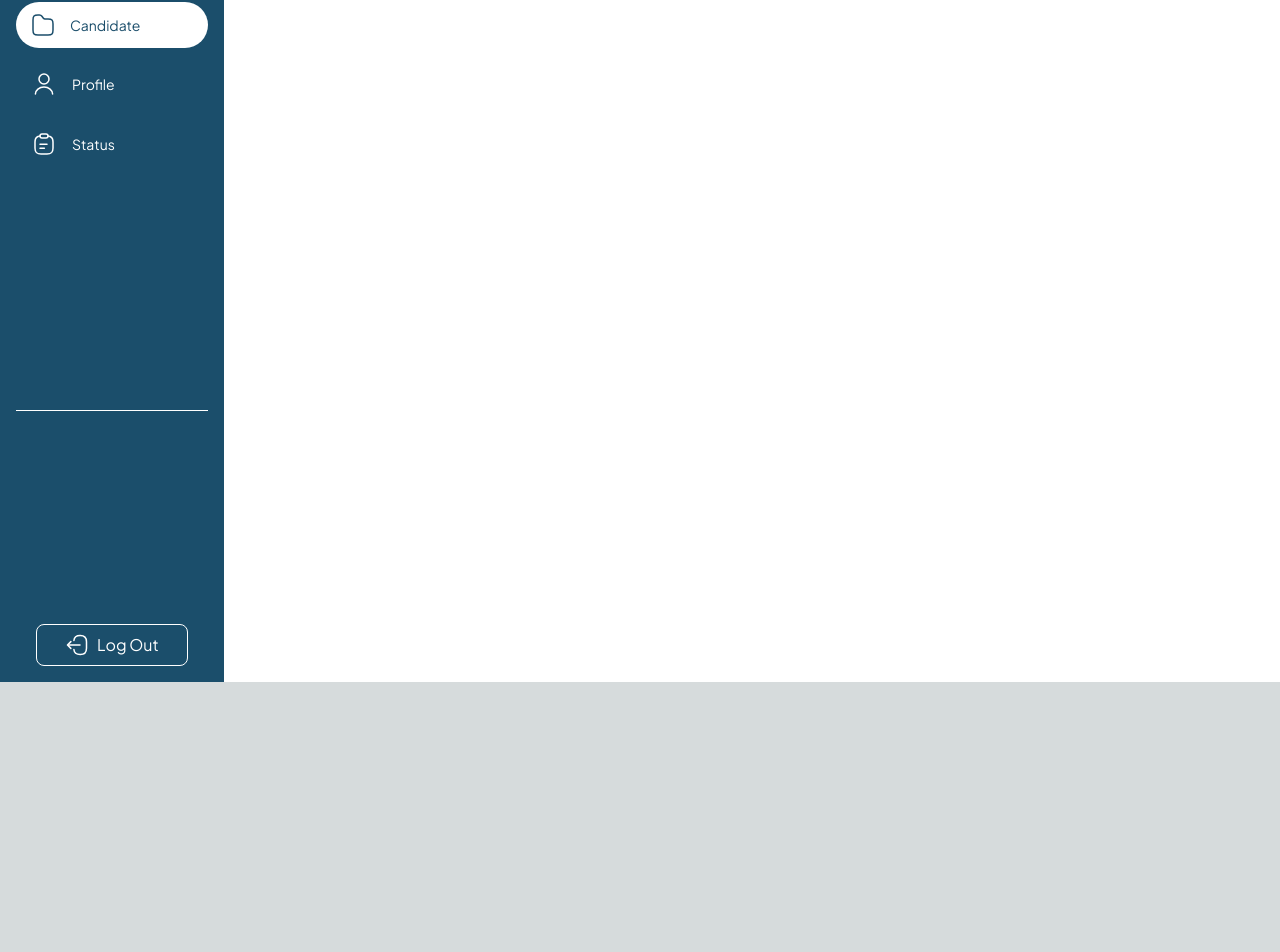
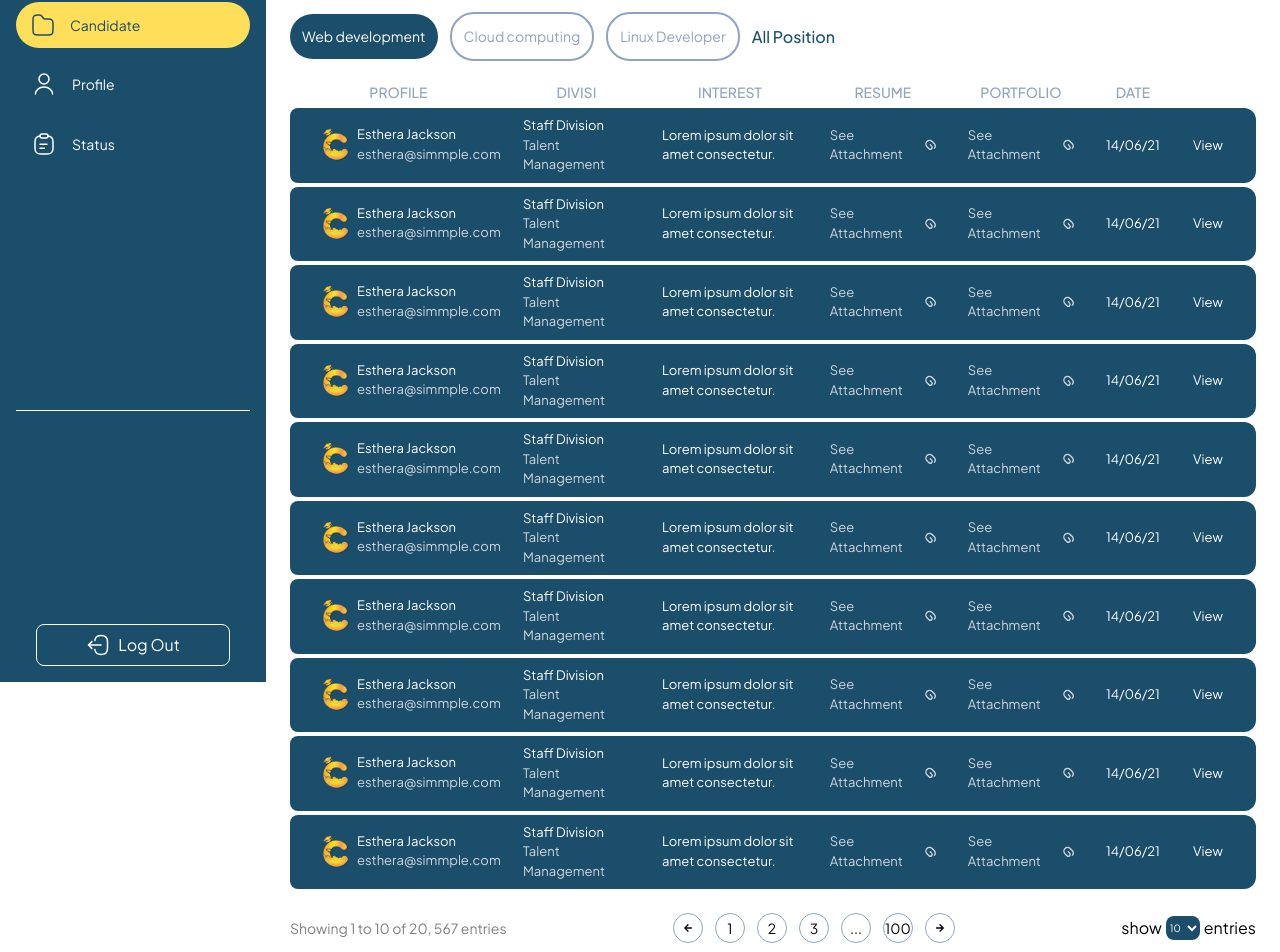
Before and after one commit to candidatecollege/candidate-college, a Next.js app: page /careers/admin/dashboard in a window 1280 px wide. Shown: the part 118-1070 px from the top of the page. Before the commit the page ends 800 px from the top, so only its background shows below. Built offline with nearby package versions, Linux system fonts and the light colour scheme.

Commit message:
feat&fix: mengubah sidebar menjadi fixed, menslicing tabel pagination sesuai design, sejauh ini sudah selesai

```diff
--- a/package.json
+++ b/package.json
@@ -29,6 +29,7 @@
     "react-dom": "18.2.0",
     "react-gtm-module": "^2.0.11",
     "react-horizontal-scrolling-menu": "^4.1.0",
+    "react-icons": "^5.0.1",
     "sweetalert2": "^11.7.27",
     "swiper": "^10.1.0",
     "tailwind-scrollbar-hide": "^1.1.7",
--- a/src/app/careers/admin/(main)/dashboard/page.tsx
+++ b/src/app/careers/admin/(main)/dashboard/page.tsx
@@ -1,44 +1,90 @@
 "use client";
 
-import Image from "next/image";
-import { Notification, Search } from "@/components/admin/dashboard/svg";
+import Profile from "@/components/admin/dashboard/Profile";
+import SearchNav from "@/components/admin/dashboard/SearchNav";
+import Table from "@/components/admin/dashboard/Table";
+import Pagination from "@/components/admin/dashboard/Pagination";
+
+const categories = [
+  {
+    title: "Web development",
+    active: true,
+  },
+  {
+    title: "Cloud computing",
+    active: false,
+  },
+  {
+    title: "Linux Developer",
+    active: false,
+  },
+];
 
 export default function DashboardPage() {
   return (
-    <section className="p-6 py-4  w-full">
-      <div className="flex items-center justify-between">
+    <main className="p-6 py-4 ml-[266px] hidden lg:block">
+      {/* Bagian header */}
+      <section className="flex items-center justify-between">
         <div className="py-4">
-          <h1 className="text-[57px] leading-[58px]">Candidate</h1>
+          <h1 className="text-[57px] font-normal leading-[58px]">Candidate</h1>
           <span className="text-[16px] text-gray">
             Reporting of your candidate
           </span>
         </div>
         <div className="flex">
-          <div className="border-r  flex gap-4 px-8 border-r-primary">
-            <button className="rounded-full border border-gray p-4">
-              <Search />
-            </button>
-            <button className="rounded-full border border-gray p-4">
-              <Notification />
-            </button>
-          </div>
-          <div className="flex pl-14 items-center gap-4">
-            <div className="text-[14px] leading-[16px]">
-              <h3 className="text-end text-primary font-semibold">Sabina</h3>
-              <span className="text-gray">Human Resources</span>
-            </div>
-            <div className="w-[55px] h-[55px]  !box-border p-2 border-gray rounded-full border">
-              <Image
-                alt="Foto profile"
-                className="w-full h-full"
-                src={"/logo/logo-cc.png"}
-                width={100}
-                height={100}
-              />
-            </div>
-          </div>
+          <SearchNav />
+          <Profile />
         </div>
-      </div>
-    </section>
+      </section>
+
+      <section>
+        <ul className="flex items-center gap-3 flex-wrap">
+          {categories.map(({ title, active }, index) => {
+            return (
+              <li key={index}>
+                <button
+                  className={`${
+                    active
+                      ? "bg-primary  text-white"
+                      : "bg-transparent border-gray border-2 text-gray"
+                  } text-[14px] rounded-3xl p-3`}
+                >
+                  {title}
+                </button>
+              </li>
+            );
+          })}
+          <li className="text-primary font-medium">
+            <button>All Position</button>
+          </li>
+        </ul>
+      </section>
+
+      <section>
+        <Table />
+      </section>
+      <section className="flex items-center justify-between pt-5">
+        <div>
+          <span className="text-[#00000081] text-[14px]">
+            Showing 1 to 10 of 20, 567 entries
+          </span>
+        </div>
+        <div>
+          <Pagination />
+        </div>
+        <div className="flex gap-1">
+          <span>show</span>
+          <select
+            className="bg-primary text-white rounded-lg text-[10px]"
+            name=""
+            id=""
+          >
+            <option defaultChecked>10</option>
+            <option defaultChecked>20</option>
+          </select>
+          <span>entries</span>
+        </div>
+      </section>
+    </main>
   );
 }
--- a/src/app/careers/admin/(main)/layout.tsx
+++ b/src/app/careers/admin/(main)/layout.tsx
@@ -1,7 +1,6 @@
 "use client";
-import ContentSidebar from "@/components/admin/dashboard/ContentSidebar";
-import HeaderSidebar from "@/components/admin/dashboard/HeaderSidebar";
-import { Logout } from "@/components/admin/dashboard/svg";
+
+import Sidebar from "@/components/admin/dashboard/Sidebar";
 
 export default function AdminLayout({
   children,
@@ -9,30 +8,18 @@ export default function AdminLayout({
   children: React.ReactNode;
 }) {
   return (
-    <main className="bg-white box-border w-full min-h-screen flex text-black">
-      {/* sidebar */}
-      <aside className="w-[266px] p-4 flex flex-col  bg-primary  text-white">
-        {/* sidebar bagian top */}
-        <div className="h-full">
-          {/* logo header sidebar */}
-          <HeaderSidebar />
-
-          {/* content sidebar */}
-          <ul className="flex flex-col gap-3 w-full mt-6">
-            <ContentSidebar />
-          </ul>
-        </div>
-
-        {/* sidebar bagian bottom */}
-        <div className="px-5 border-t h-1/2 items-end flex ">
-          <button className="flex justify-center rounded-lg p-2 border w-full gap-2">
-            <Logout /> <span>Log Out</span>
-          </button>
-        </div>
-      </aside>
-
-      {/* body content */}
-      {children}
-    </main>
+    <>
+      <main className="bg-white box-border lg:block hidden w-full min-h-screen   text-black">
+        {/* sidebar */}
+        <Sidebar />
+        {/* body content */}
+        {children}
+      </main>
+      <main className="lg:hidden flex items-center w-full min-h-screen justify-center">
+        <h1 className="text-primary">
+          Mobile version is not available now, please open in desktop 😥
+        </h1>
+      </main>
+    </>
   );
 }
--- a/src/components/admin/dashboard/ContentSidebar.tsx
+++ b/src/components/admin/dashboard/ContentSidebar.tsx
@@ -49,7 +49,7 @@ export default function ContentSidebar() {
         key={index}
         href={path}
         className={`flex items-center gap-4 cursor-pointer ${
-          path === pathname ? "bg-white" : ""
+          path === pathname ? "bg-secondary" : ""
         } px-4 py-3 rounded-3xl`}
       >
         {icon}
@@ -63,8 +63,4 @@ export default function ContentSidebar() {
       </Link>
     );
   });
-  // <li className="flex items-center gap-4">
-  //   <FolderSvg />
-  //   <h2 className="text-[14px] leading-[20px]">Candidate</h2>
-  // </li>
 }
--- /dev/null
+++ b/src/components/admin/dashboard/Pagination.tsx
@@ -0,0 +1,34 @@
+import { FaArrowLeft, FaArrowRight } from "react-icons/fa";
+import PaginationNum from "./PaginationNum";
+
+export default function Pagination() {
+  return (
+    <ul className="flex gap-3">
+      <li>
+        <PaginationNum>
+          <FaArrowLeft />
+        </PaginationNum>
+      </li>
+      <li>
+        <PaginationNum>1</PaginationNum>
+      </li>
+      <li>
+        <PaginationNum>2</PaginationNum>
+      </li>
+      <li>
+        <PaginationNum>3</PaginationNum>
+      </li>
+      <li>
+        <PaginationNum>...</PaginationNum>
+      </li>
+      <li>
+        <PaginationNum>100</PaginationNum>
+      </li>
+      <li>
+        <PaginationNum>
+          <FaArrowRight />
+        </PaginationNum>
+      </li>
+    </ul>
+  );
+}
--- /dev/null
+++ b/src/components/admin/dashboard/PaginationNum.tsx
@@ -0,0 +1,11 @@
+export default function PaginationNum({
+  children,
+}: {
+  children: React.ReactNode;
+}) {
+  return (
+    <button className="border border-gray w-[30px] h-[30px] p-[10px] text-ellipsis leading-none text-[14px] flex justify-center items-center rounded-[50%]">
+      {children}
+    </button>
+  );
+}
--- /dev/null
+++ b/src/components/admin/dashboard/Profile.tsx
@@ -0,0 +1,26 @@
+import { Poppins } from "next/font/google";
+import Image from "next/image";
+
+const poppins = Poppins({ weight: "600", subsets: ["devanagari"] });
+
+export default function Profile() {
+  return (
+    <div className="flex pl-10  items-center gap-4">
+      <div className="text-[14px] font-semibold leading-[16px]">
+        <h3 className="text-end text-primary font-semibold">Sabina</h3>
+        <span className={`text-[#1b4e6b8a] ${poppins.className}`}>
+          Human Resources
+        </span>
+      </div>
+      <div className="w-[55px] h-[55px]  !box-border p-2 border-gray rounded-full border">
+        <Image
+          alt="Foto profile"
+          className="w-full h-full"
+          src={"/logo/logo-cc.png"}
+          width={100}
+          height={100}
+        />
+      </div>
+    </div>
+  );
+}
--- /dev/null
+++ b/src/components/admin/dashboard/SearchNav.tsx
@@ -0,0 +1,14 @@
+import { Notification, Search } from "./svg";
+
+export default function SearchNav() {
+  return (
+    <div className="border-r  flex gap-4 px-8 border-r-primary">
+      <button className="rounded-full border border-gray p-4">
+        <Search />
+      </button>
+      <button className="rounded-full border border-gray p-4">
+        <Notification />
+      </button>
+    </div>
+  );
+}
--- /dev/null
+++ b/src/components/admin/dashboard/Sidebar.tsx
@@ -0,0 +1,27 @@
+import ContentSidebar from "./ContentSidebar";
+import HeaderSidebar from "./HeaderSidebar";
+import { Logout } from "./svg";
+
+export default function Sidebar() {
+  return (
+    <aside className="w-[266px] fixed inset-y-0 p-4 flex flex-col  bg-primary  text-white">
+      {/* sidebar bagian top */}
+      <div className="h-full">
+        {/* logo header sidebar */}
+        <HeaderSidebar />
+
+        {/* content sidebar */}
+        <ul className="flex flex-col gap-3 w-full mt-6">
+          <ContentSidebar />
+        </ul>
+      </div>
+
+      {/* sidebar bagian bottom */}
+      <div className="px-5 border-t h-1/2 items-end flex ">
+        <button className="flex justify-center rounded-lg p-2 border w-full gap-2">
+          <Logout /> <span>Log Out</span>
+        </button>
+      </div>
+    </aside>
+  );
+}
--- /dev/null
+++ b/src/components/admin/dashboard/Table.tsx
@@ -0,0 +1,74 @@
+import Image from "next/image";
+import { Attachment } from "./svg";
+
+export default function Table() {
+  return (
+    <div className="overflow-x-auto w-full">
+      <table className="mt-4 w-full border-separate  border-spacing-x-0 border-spacing-y-1">
+        <thead>
+          <tr className="text-[14px] font-medium text-gray">
+            <td className="text-center">PROFILE</td>
+            <td className="text-center">DIVISI</td>
+            <td className="text-center">INTEREST</td>
+            <td className="text-center">RESUME</td>
+            <td className="text-center">PORTFOLIO</td>
+            <td className="text-center">DATE</td>
+            <td className="w-11"></td>
+          </tr>
+        </thead>
+        <tbody className="text-[13px] text-white ">
+          {new Array(10).fill(0).map((_, index) => {
+            return (
+              <tr
+                key={index}
+                className="border border-collapse rounded-xl overflow-hidden"
+              >
+                <td className="px-4 py-2 pl-8 rounded-s-lg bg-primary">
+                  <div className="flex gap-2">
+                    <Image
+                      src="/logo/logo-cc.png"
+                      className="w-[27px] object-cover h-[40px]"
+                      width={100}
+                      height={100}
+                      alt="Foto Profile"
+                    />
+                    <div className="flex flex-col">
+                      <span>Esthera Jackson</span>
+                      <span className="text-[#D1D5DB]">
+                        esthera@simmple.com
+                      </span>
+                    </div>
+                  </div>
+                </td>
+
+                <td className="px-4 py-2 bg-primary">
+                  <div className="flex flex-col">
+                    <span>Staff Division</span>
+                    <span className="text-[#D1D5DB]">Talent Management</span>
+                  </div>
+                </td>
+                <td className="bg-primary px-4 py-2 max-w-[200px]">
+                  Lorem ipsum dolor sit amet consectetur.
+                </td>
+                <td className="px-4 py-2 bg-primary">
+                  <div className="flex gap-1 text-[#D1D5DB] items-center">
+                    See Attachment <Attachment />
+                  </div>
+                </td>
+                <td className="px-4 py-2 bg-primary">
+                  <div className="flex gap-1 text-[#D1D5DB]  items-center">
+                    See Attachment <Attachment />
+                  </div>
+                </td>
+                <td className="px-4 py-2 bg-primary">14/06/21</td>
+                <td className="px-4 py-2 pr-8 bg-primary rounded-e-xl text-center w-20">
+                  <button>View</button>
+                </td>
+              </tr>
+            );
+          })}
+        </tbody>
+      </table>
+    </div>
+  );
+}
--- /dev/null
+++ b/src/components/admin/dashboard/svg/AttachmentSvg.tsx
@@ -0,0 +1,19 @@
+export default function ClipboardSvg() {
+  return (
+    <svg
+      width="12"
+      height="12"
+      viewBox="0 0 12 12"
+      fill="none"
+      xmlns="http://www.w3.org/2000/svg"
+    >
+      <path
+        d="M5.80988 5.80998L7.21991 7.21999C7.99991 7.99999 7.99991 9.27 7.21991 10.05C6.43991 10.83 5.1699 10.83 4.3899 10.05L2.16987 7.83C0.609866 6.27 0.609866 3.74 2.16987 2.17C3.72987 0.61 6.2599 0.61 7.8299 2.17L10.2499 4.58998C11.5899 5.92998 11.5899 8.09999 10.2499 9.43999"
+        stroke="#D1D5DB"
+        strokeWidth="1.5"
+        strokeLinecap="round"
+        strokeLinejoin="round"
+      />
+    </svg>
+  );
+}
--- a/src/components/admin/dashboard/svg/index.ts
+++ b/src/components/admin/dashboard/svg/index.ts
@@ -4,5 +4,6 @@ import Logout from "./LogoutSvg";
 import Notification from "./NotificationSvg";
 import Profile from "./ProfileSvg";
 import Search from "./SearchSvg";
+import Attachment from "./AttachmentSvg";
 
-export { Clipboard, Folder, Logout, Notification, Profile, Search };
+export { Clipboard, Folder, Attachment, Logout, Notification, Profile, Search };
```
Also changed, not shown: 1 other file (tests, documents, lock files or other folders).
